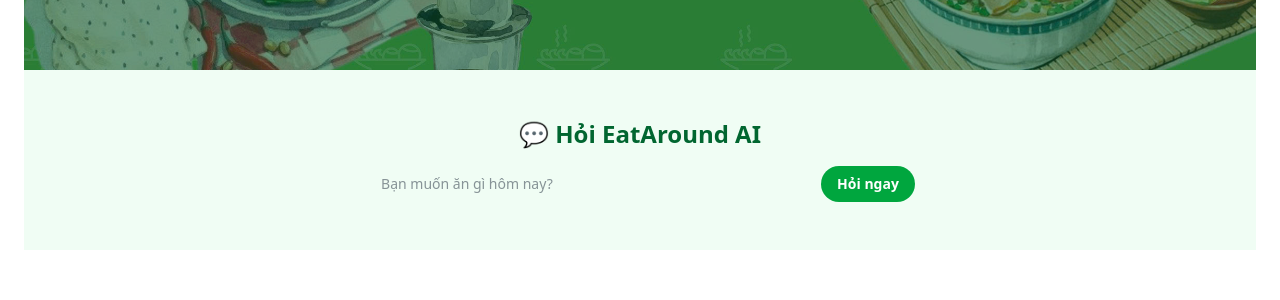
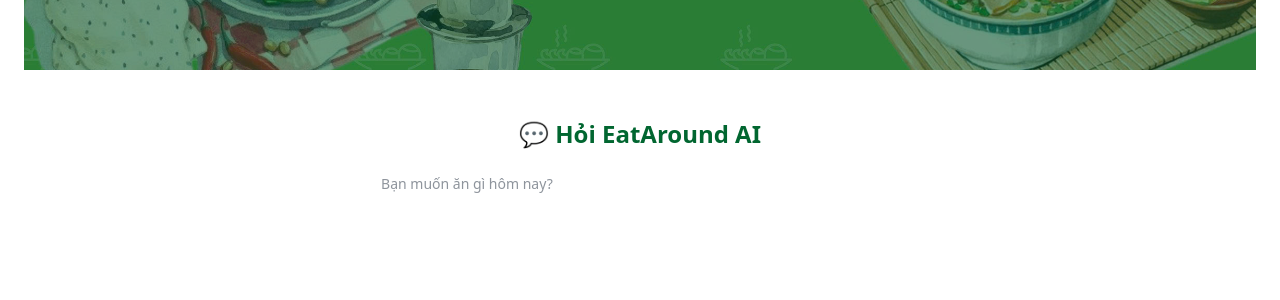
Before and after one commit to v1perii2572/foodtour-fe, a React (Vite) app: page / in a window 1280 px wide. Shown: the part 565-865 px from the top of the page. Built offline with nearby package versions, Linux system fonts and the light colour scheme; no server answers; a web font is replaced by a local one.

Commit message:
Update code and migrations2

```diff
--- a/src/pages/Home.jsx
+++ b/src/pages/Home.jsx
@@ -145,7 +145,7 @@
         </div>
       </section>
 
-      <section className="bg-green-50 py-12">
+      <section className="py-12">
         <div className="container mx-auto max-w-4xl px-4">
           <h2 className="text-2xl font-bold text-green-800 mb-4 text-center">
             💬 Hỏi EatAround AI
@@ -163,7 +163,7 @@
             />
             <button
               type="submit"
-              className="bg-green-600 text-white font-semibold px-4 py-2 rounded-full hover:bg-green-700 transition text-sm"
+              className=" text-white font-semibold px-4 py-2 rounded-full hover:bg-green-700 transition text-sm"
             >
               Hỏi ngay
             </button>
```
